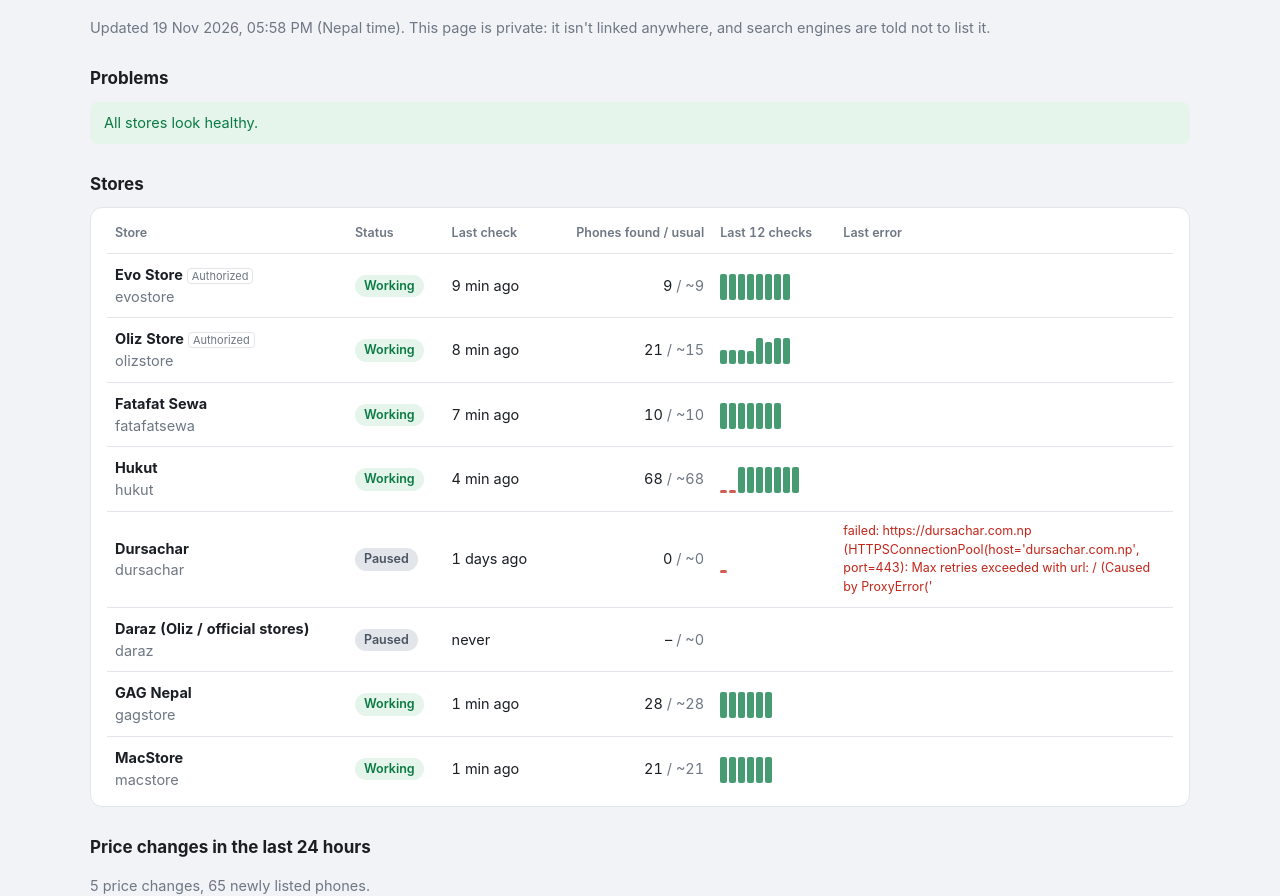
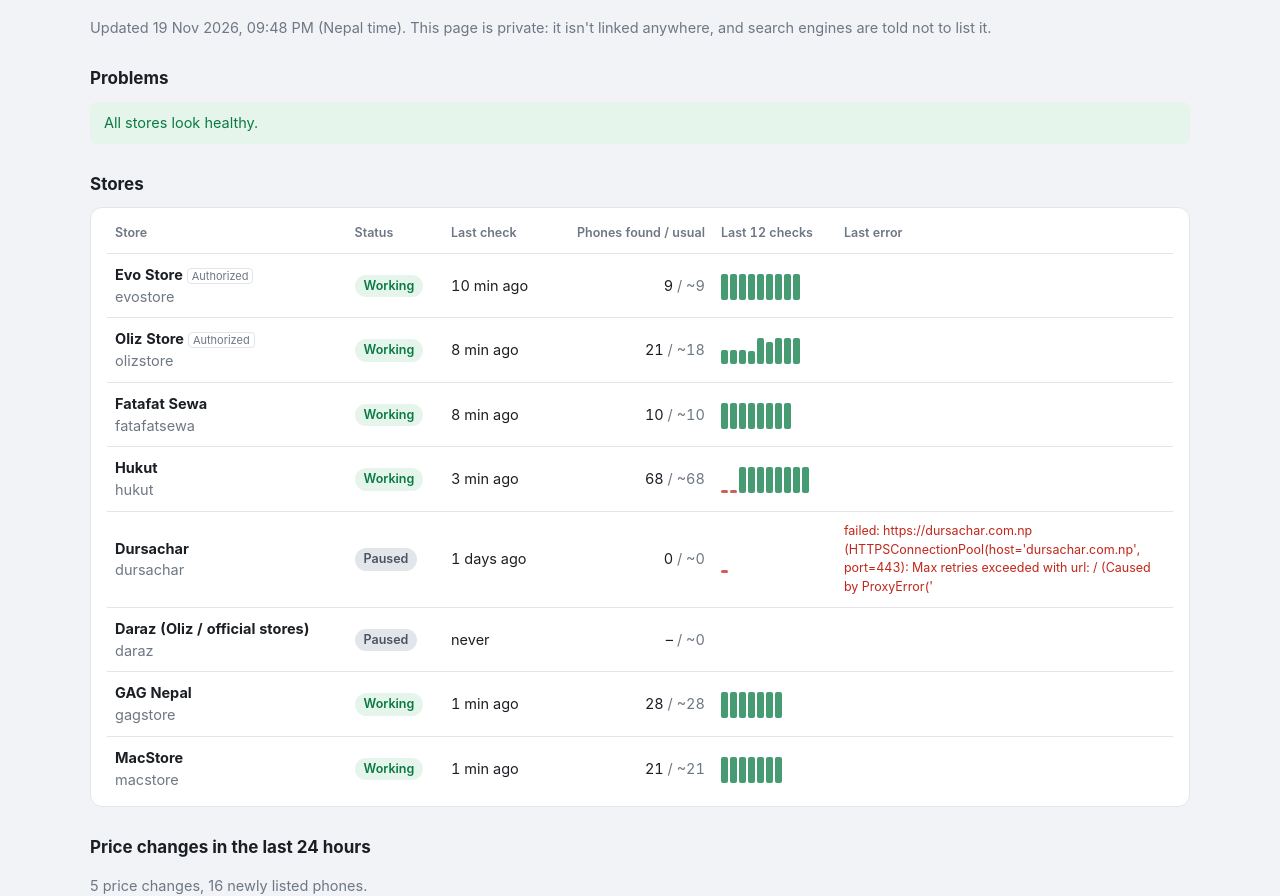
Before and after one commit to abhizeetyadav/sastorate, a plain HTML site: page web/status-NCGOdqOmD0H54Q-XOJEqlxPH/index.html in a window 1280 px wide. Shown: the part 58-954 px from the top of the page. Drawn offline with Linux system fonts and the light colour scheme.

Commit message:
data: prices 2026-11-19 16:03 UTC

```diff
--- a/web/status-NCGOdqOmD0H54Q-XOJEqlxPH/index.html
+++ b/web/status-NCGOdqOmD0H54Q-XOJEqlxPH/index.html
@@ -17,33 +17,33 @@ ul.problems{list-style:none;padding:0;margin:0} ul.problems li{padding:10px 14px
 li.broken{background:var(--rw);color:var(--r)} li.check{background:var(--aw);color:var(--a)} li.good{background:var(--gw);color:var(--g)}
 .down{color:var(--g)} .up{color:var(--r)} .kpis{display:flex;gap:28px;padding:10px 0} .kpis b{display:block;font-size:24px} .kpis span{color:var(--ink3);font-size:13px}
 </style></head><body><main>
-<h1>Bhaau status</h1><p class="muted">Updated 19 Nov 2026, 05:58 PM (Nepal time). This page is private: it isn't linked anywhere, and search engines are told not to list it.</p>
+<h1>Bhaau status</h1><p class="muted">Updated 19 Nov 2026, 09:48 PM (Nepal time). This page is private: it isn't linked anywhere, and search engines are told not to list it.</p>
 <h2>Problems</h2><ul class="problems"><li class="good">All stores look healthy.</li></ul>
 <h2>Stores</h2><div class="card"><table><thead><tr><th>Store</th><th>Status</th><th>Last check</th><th class="r">Phones found / usual</th><th>Last 12 checks</th><th>Last error</th></tr></thead>
 <tbody><tr><td><b>Evo Store</b> <span class="tag">Authorized</span><br>
           <span class="muted">evostore</span></td>
           <td><span class="st ok">Working</span></td>
-          <td>9 min ago</td>
+          <td>10 min ago</td>
           <td class="r">9<span class="muted"> / ~9</span></td>
-          <td><div class="bars"><i title="1 days ago: 9 phones, ok" class="" style="height:26px"></i><i title="1 days ago: 9 phones, ok" class="" style="height:26px"></i><i title="1 days ago: 9 phones, ok" class="" style="height:26px"></i><i title="23 h ago: 9 phones, ok" class="" style="height:26px"></i><i title="19 h ago: 9 phones, ok" class="" style="height:26px"></i><i title="6 h ago: 9 phones, ok" class="" style="height:26px"></i><i title="3 h ago: 9 phones, ok" class="" style="height:26px"></i><i title="9 min ago: 9 phones, ok" class="" style="height:26px"></i></div></td>
+          <td><div class="bars"><i title="1 days ago: 9 phones, ok" class="" style="height:26px"></i><i title="1 days ago: 9 phones, ok" class="" style="height:26px"></i><i title="1 days ago: 9 phones, ok" class="" style="height:26px"></i><i title="1 days ago: 9 phones, ok" class="" style="height:26px"></i><i title="23 h ago: 9 phones, ok" class="" style="height:26px"></i><i title="10 h ago: 9 phones, ok" class="" style="height:26px"></i><i title="7 h ago: 9 phones, ok" class="" style="height:26px"></i><i title="4 h ago: 9 phones, ok" class="" style="height:26px"></i><i title="10 min ago: 9 phones, ok" class="" style="height:26px"></i></div></td>
           <td class="err"></td></tr><tr><td><b>Oliz Store</b> <span class="tag">Authorized</span><br>
           <span class="muted">olizstore</span></td>
           <td><span class="st ok">Working</span></td>
           <td>8 min ago</td>
-          <td class="r">21<span class="muted"> / ~15</span></td>
-          <td><div class="bars"><i title="1 days ago: 12 phones, ok" class="" style="height:14px"></i><i title="1 days ago: 12 phones, ok" class="" style="height:14px"></i><i title="23 h ago: 12 phones, ok" class="" style="height:14px"></i><i title="19 h ago: 11 phones, ok" class="" style="height:13px"></i><i title="19 h ago: 21 phones, ok" class="" style="height:26px"></i><i title="6 h ago: 18 phones, ok" class="" style="height:22px"></i><i title="3 h ago: 21 phones, ok" class="" style="height:26px"></i><i title="8 min ago: 21 phones, ok" class="" style="height:26px"></i></div></td>
+          <td class="r">21<span class="muted"> / ~18</span></td>
+          <td><div class="bars"><i title="1 days ago: 12 phones, ok" class="" style="height:14px"></i><i title="1 days ago: 12 phones, ok" class="" style="height:14px"></i><i title="1 days ago: 12 phones, ok" class="" style="height:14px"></i><i title="23 h ago: 11 phones, ok" class="" style="height:13px"></i><i title="23 h ago: 21 phones, ok" class="" style="height:26px"></i><i title="10 h ago: 18 phones, ok" class="" style="height:22px"></i><i title="7 h ago: 21 phones, ok" class="" style="height:26px"></i><i title="3 h ago: 21 phones, ok" class="" style="height:26px"></i><i title="8 min ago: 21 phones, ok" class="" style="height:26px"></i></div></td>
           <td class="err"></td></tr><tr><td><b>Fatafat Sewa</b><br>
           <span class="muted">fatafatsewa</span></td>
           <td><span class="st ok">Working</span></td>
-          <td>7 min ago</td>
+          <td>8 min ago</td>
           <td class="r">10<span class="muted"> / ~10</span></td>
-          <td><div class="bars"><i title="1 days ago: 10 phones, ok" class="" style="height:26px"></i><i title="1 days ago: 10 phones, ok" class="" style="height:26px"></i><i title="23 h ago: 10 phones, ok" class="" style="height:26px"></i><i title="19 h ago: 10 phones, ok" class="" style="height:26px"></i><i title="6 h ago: 10 phones, ok" class="" style="height:26px"></i><i title="3 h ago: 10 phones, ok" class="" style="height:26px"></i><i title="7 min ago: 10 phones, ok" class="" style="height:26px"></i></div></td>
+          <td><div class="bars"><i title="1 days ago: 10 phones, ok" class="" style="height:26px"></i><i title="1 days ago: 10 phones, ok" class="" style="height:26px"></i><i title="1 days ago: 10 phones, ok" class="" style="height:26px"></i><i title="23 h ago: 10 phones, ok" class="" style="height:26px"></i><i title="10 h ago: 10 phones, ok" class="" style="height:26px"></i><i title="7 h ago: 10 phones, ok" class="" style="height:26px"></i><i title="3 h ago: 10 phones, ok" class="" style="height:26px"></i><i title="8 min ago: 10 phones, ok" class="" style="height:26px"></i></div></td>
           <td class="err"></td></tr><tr><td><b>Hukut</b><br>
           <span class="muted">hukut</span></td>
           <td><span class="st ok">Working</span></td>
-          <td>4 min ago</td>
+          <td>3 min ago</td>
           <td class="r">68<span class="muted"> / ~68</span></td>
-          <td><div class="bars"><i title="1 days ago: 0 phones, empty" class="bad" style="height:3px"></i><i title="1 days ago: 0 phones, running" class="bad" style="height:3px"></i><i title="1 days ago: 68 phones, ok" class="" style="height:26px"></i><i title="1 days ago: 68 phones, ok" class="" style="height:26px"></i><i title="23 h ago: 68 phones, ok" class="" style="height:26px"></i><i title="19 h ago: 68 phones, ok" class="" style="height:26px"></i><i title="6 h ago: 68 phones, ok" class="" style="height:26px"></i><i title="3 h ago: 68 phones, ok" class="" style="height:26px"></i><i title="4 min ago: 68 phones, ok" class="" style="height:26px"></i></div></td>
+          <td><div class="bars"><i title="1 days ago: 0 phones, empty" class="bad" style="height:3px"></i><i title="1 days ago: 0 phones, running" class="bad" style="height:3px"></i><i title="1 days ago: 68 phones, ok" class="" style="height:26px"></i><i title="1 days ago: 68 phones, ok" class="" style="height:26px"></i><i title="1 days ago: 68 phones, ok" class="" style="height:26px"></i><i title="23 h ago: 68 phones, ok" class="" style="height:26px"></i><i title="10 h ago: 68 phones, ok" class="" style="height:26px"></i><i title="7 h ago: 68 phones, ok" class="" style="height:26px"></i><i title="3 h ago: 68 phones, ok" class="" style="height:26px"></i><i title="3 min ago: 68 phones, ok" class="" style="height:26px"></i></div></td>
           <td class="err"></td></tr><tr><td><b>Dursachar</b><br>
           <span class="muted">dursachar</span></td>
           <td><span class="st off">Paused</span></td>
@@ -61,16 +61,16 @@ li.broken{background:var(--rw);color:var(--r)} li.check{background:var(--aw);col
           <td><span class="st ok">Working</span></td>
           <td>1 min ago</td>
           <td class="r">28<span class="muted"> / ~28</span></td>
-          <td><div class="bars"><i title="21 h ago: 28 phones, ok" class="" style="height:26px"></i><i title="21 h ago: 28 phones, ok" class="" style="height:26px"></i><i title="19 h ago: 28 phones, ok" class="" style="height:26px"></i><i title="6 h ago: 28 phones, ok" class="" style="height:26px"></i><i title="3 h ago: 28 phones, ok" class="" style="height:26px"></i><i title="1 min ago: 28 phones, ok" class="" style="height:26px"></i></div></td>
+          <td><div class="bars"><i title="1 days ago: 28 phones, ok" class="" style="height:26px"></i><i title="1 days ago: 28 phones, ok" class="" style="height:26px"></i><i title="23 h ago: 28 phones, ok" class="" style="height:26px"></i><i title="10 h ago: 28 phones, ok" class="" style="height:26px"></i><i title="7 h ago: 28 phones, ok" class="" style="height:26px"></i><i title="3 h ago: 28 phones, ok" class="" style="height:26px"></i><i title="1 min ago: 28 phones, ok" class="" style="height:26px"></i></div></td>
           <td class="err"></td></tr><tr><td><b>MacStore</b><br>
           <span class="muted">macstore</span></td>
           <td><span class="st ok">Working</span></td>
           <td>1 min ago</td>
           <td class="r">21<span class="muted"> / ~21</span></td>
-          <td><div class="bars"><i title="20 h ago: 21 phones, ok" class="" style="height:26px"></i><i title="20 h ago: 21 phones, ok" class="" style="height:26px"></i><i title="19 h ago: 21 phones, ok" class="" style="height:26px"></i><i title="6 h ago: 21 phones, ok" class="" style="height:26px"></i><i title="3 h ago: 21 phones, ok" class="" style="height:26px"></i><i title="1 min ago: 21 phones, ok" class="" style="height:26px"></i></div></td>
+          <td><div class="bars"><i title="1 days ago: 21 phones, ok" class="" style="height:26px"></i><i title="1 days ago: 21 phones, ok" class="" style="height:26px"></i><i title="23 h ago: 21 phones, ok" class="" style="height:26px"></i><i title="10 h ago: 21 phones, ok" class="" style="height:26px"></i><i title="6 h ago: 21 phones, ok" class="" style="height:26px"></i><i title="3 h ago: 21 phones, ok" class="" style="height:26px"></i><i title="1 min ago: 21 phones, ok" class="" style="height:26px"></i></div></td>
           <td class="err"></td></tr></tbody></table></div>
 <h2>Price changes in the last 24 hours</h2>
-<p class="muted">5 price changes, 65 newly listed phones.</p>
+<p class="muted">5 price changes, 16 newly listed phones.</p>
 <div class="card"><table><thead><tr><th>Store</th><th>iPhone</th><th class="r">Was</th><th class="r">Now</th><th class="r">Change</th></tr></thead><tbody><tr><td>GAG Nepal</td><td>iPhone 18 </td><td class="r muted">Rs 2,59,900</td><td class="r"><b class="up">Rs 2,79,900</b></td><td class="r up">+7.7%</td></tr><tr><td>Hukut</td><td>iPhone 17 Pro Max 2 TB</td><td class="r muted">Rs 2,48,999</td><td class="r"><b class="up">Rs 4,11,397</b></td><td class="r up">+65.2%</td></tr><tr><td>Hukut</td><td>iPhone 17 Pro Max 1 TB</td><td class="r muted">Rs 3,30,999</td><td class="r"><b class="down">Rs 3,27,099</b></td><td class="r down">-1.2%</td></tr><tr><td>Hukut</td><td>iPhone 17 Pro Max 512 GB</td><td class="r muted">Rs 2,89,999</td><td class="r"><b class="down">Rs 2,84,599</b></td><td class="r down">-1.9%</td></tr><tr><td>Hukut</td><td>iPhone 17 Pro Max 256 GB</td><td class="r muted">Rs 2,48,999</td><td class="r"><b class="down">Rs 2,42,499</b></td><td class="r down">-2.6%</td></tr></tbody></table></div>
 <h2>Hidden prices</h2><ul><li>joystore: iPhone 16 128 GB (lists the 256 GB price)</li></ul>
 <h2>Price alerts</h2><p class="muted">Price alerts aren't set up, or the alert service couldn't be reached.</p>
```
Also changed, not shown: web/iphone-12/index.html (+1 -1 lines), web/iphone-13-pro-max/index.html (+1 -1 lines), web/iphone-13/index.html (+1 -1 lines), web/iphone-16e/index.html (+1 -1 lines), web/data/latest.json, 1 other file.
